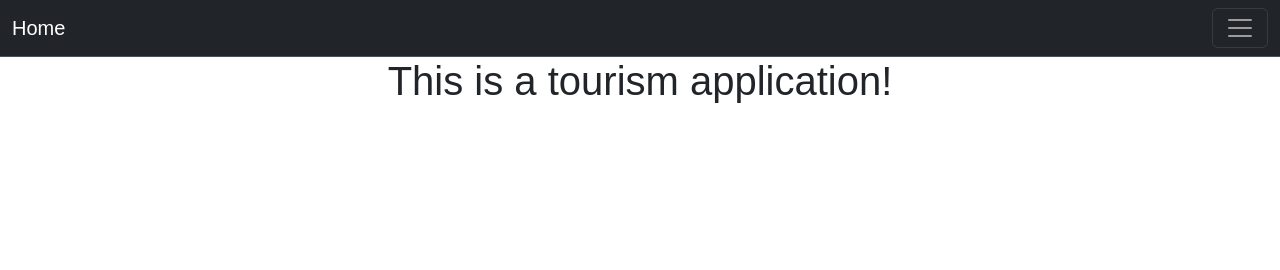
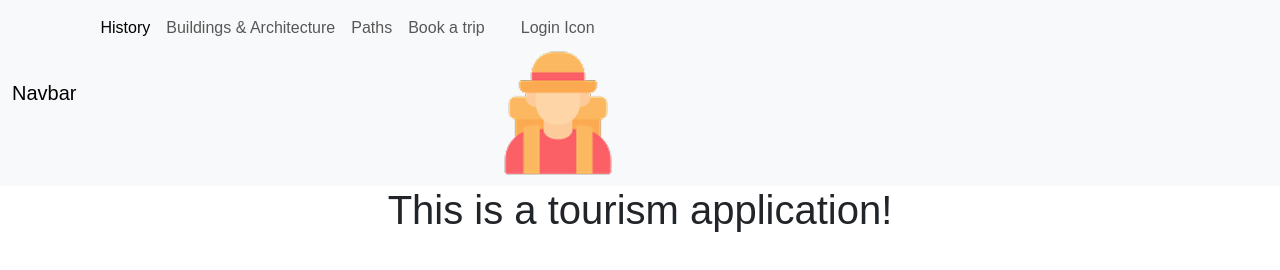
Before and after one commit to ThemisGon/Touring, a website: page home.html in a window 1280 px wide. Drawn offline with nearby package versions, Linux system fonts and the light colour scheme.

Commit message:
NavigationBar second commit
Navigation Bar in progress

```diff
--- a/home.html
+++ b/home.html
@@ -13,25 +13,29 @@
         </style>
     </head>
     <body>
-        <nav class="navbar bg-dark border-bottom border-body" data-bs-theme="dark">
+      <nav class="navbar navbar-expand-lg bg-body-tertiary">
         <div class="container-fluid">
-                <a class="navbar-brand" href="#">Home</a>
+          <a class="navbar-brand" href="#">Navbar</a>
           <button class="navbar-toggler" type="button" data-bs-toggle="collapse" data-bs-target="#navbarNav" aria-controls="navbarNav" aria-expanded="false" aria-label="Toggle navigation">
             <span class="navbar-toggler-icon"></span>
           </button>
           <div class="collapse navbar-collapse" id="navbarNav">
             <ul class="navbar-nav">
               <li class="nav-item">
-                      <a class="nav-link active" aria-current="page" href="#" style="color: aliceblue">Home</a>
+                <a class="nav-link active" aria-current="page" href="#">History</a>
               </li>
               <li class="nav-item">
-                      <a class="nav-link" href="#">Features</a>
+                <a class="nav-link" href="#">Buildings & Architecture</a>
               </li>
               <li class="nav-item">
-                      <a class="nav-link" href="#">Pricing</a>
+                <a class="nav-link" href="#">Paths</a>
               </li>
               <li class="nav-item">
-                      <a class="nav-link disabled" aria-disabled="true">Disabled</a>
+                <a class="nav-link" href="#">Book a trip</a>
+              </li>
+              <li class="nav-item">
+                <a class="nav-link" href="#">Login Icon</a>
+                <img class="logo" src="./Images/TouristBoy.png" alt="Login Icon">
               </li>
             </ul>
           </div>
```
Also changed, not shown: Images/Architecture.png (added), Images/Flight.png (added), Images/History.png (added), Images/Paths.png (added), Images/TouristBoy.png (added), Images/TouristGirl.png (added). Lines whose indentation alone changed are shown as unchanged.
